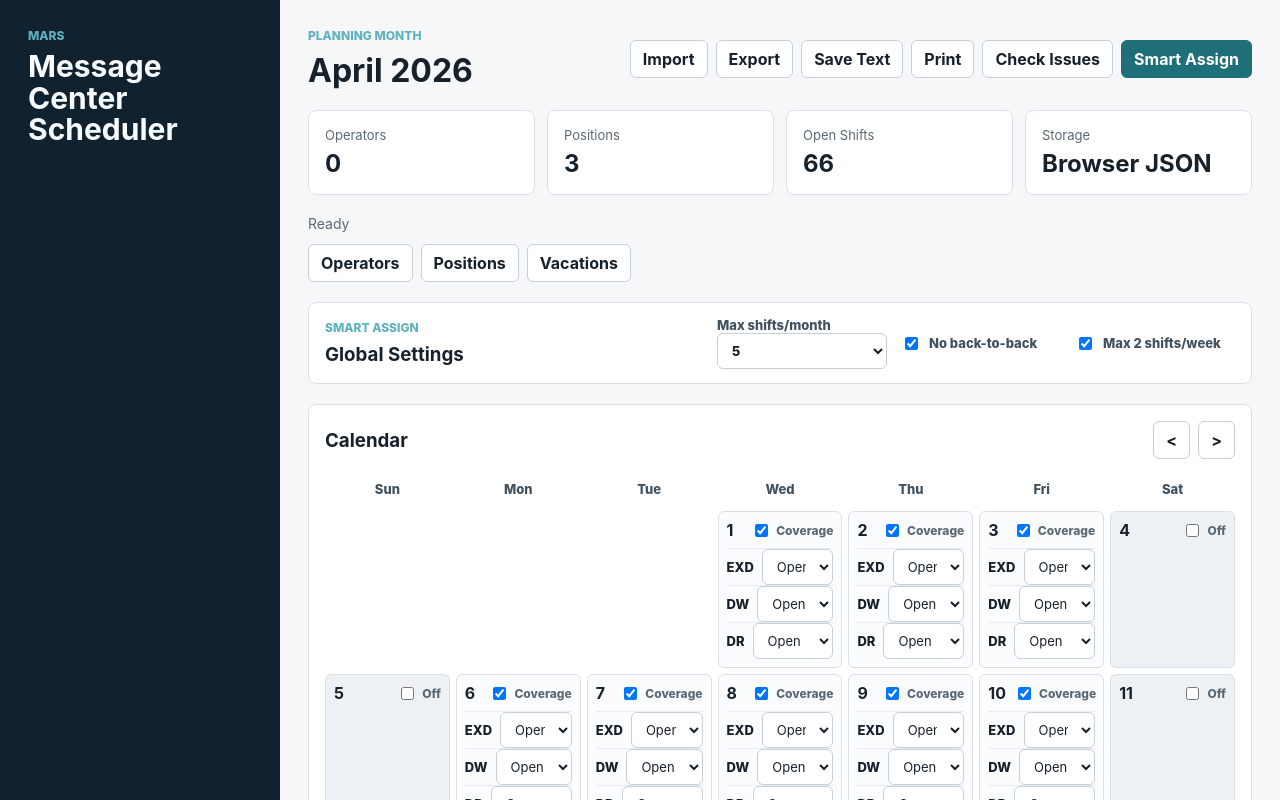
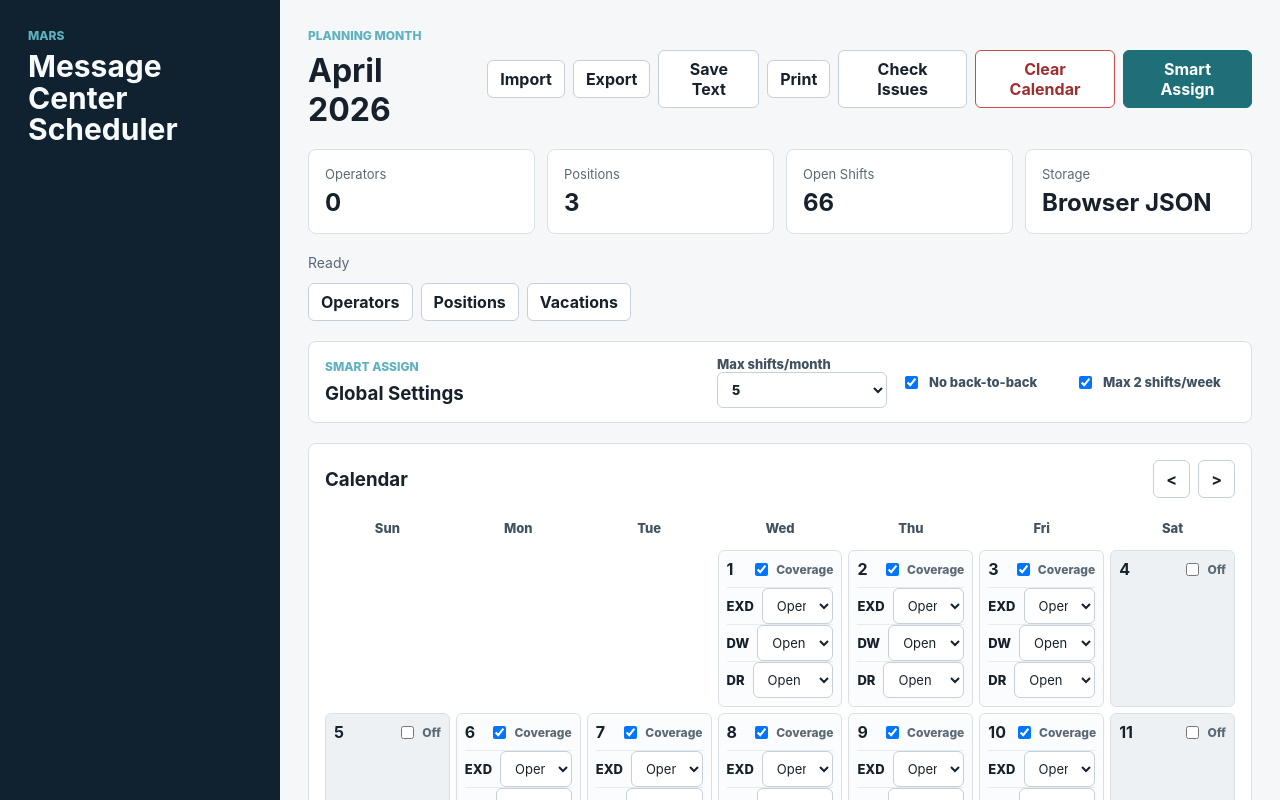
Before and after one commit to flakvest/MC-Scheduler, a React (Vite) app in the folder mc-scheduler-app/: page / in a window 1280 px wide. Shown: the top 800 px of the page. Built offline with nearby package versions, Linux system fonts and the light colour scheme.

Commit message:
Add clear calendar assignments button

```diff
--- a/mc-scheduler-app/src/App.tsx
+++ b/mc-scheduler-app/src/App.tsx
@@ -321,6 +321,22 @@ function App() {
     setStatusMessage(coverage ? `Coverage turned on for ${dateStr}.` : `Coverage turned off for ${dateStr}; assignments cleared.`)
   }
 
+  const clearCalendarAssignments = () => {
+    if (!window.confirm(`Clear all assignments for ${monthName(year, month)} ${year}?`)) return
+
+    setData((current) => ({
+      ...current,
+      schedule: Object.entries(current.schedule).reduce<SchedulerData['schedule']>((schedule, [date, day]) => {
+        schedule[date] = date.startsWith(currentPrefix)
+          ? { ...day, assignments: {} }
+          : day
+        return schedule
+      }, {}),
+    }))
+    setAssignmentIssues([])
+    setStatusMessage(`Assignments cleared for ${monthName(year, month)} ${year}.`)
+  }
+
   const exportBackup = () => {
     const blob = new Blob([backupToJson(scheduleData)], { type: 'application/json' })
     const link = document.createElement('a')
@@ -438,6 +454,7 @@ function App() {
             <button type="button" className="secondary" onClick={downloadScheduleText}>Save Text</button>
             <button type="button" className="secondary" onClick={printSchedule}>Print</button>
             <button type="button" className="secondary" onClick={refreshAssignmentIssues}>Check Issues</button>
+            <button type="button" className="secondary danger" onClick={clearCalendarAssignments}>Clear Calendar</button>
             <button type="button" className="primary" onClick={runSmartAssign}>Smart Assign</button>
             <input
               ref={importInputRef}
```
